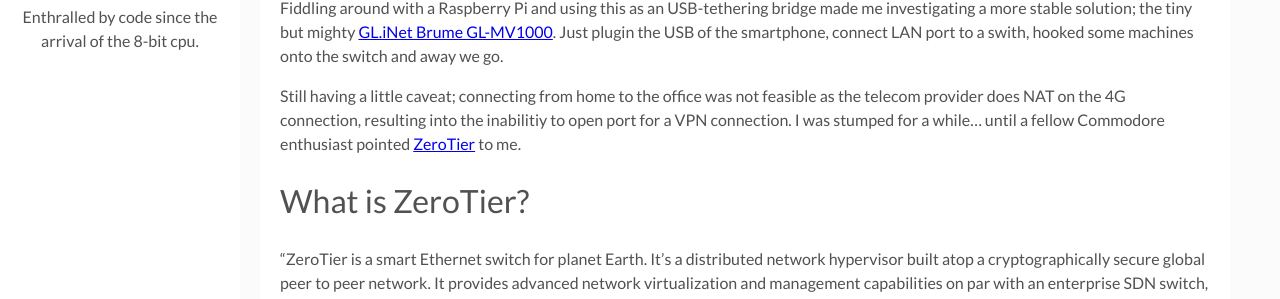
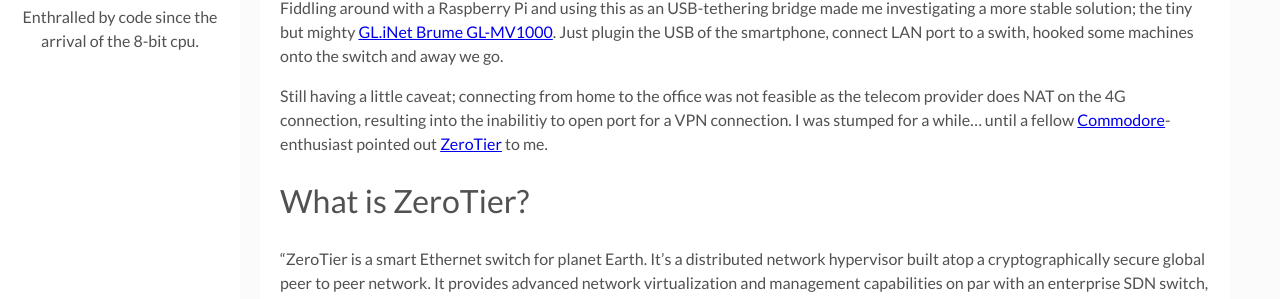
Before and after one commit to berrydejager/code, a Jekyll site: the page built from _posts/2022-04-02-Bye-VPN-Hello-ZeroTier.markdown, in a window 1280 px wide and 900 px high, scrolled down 395 px. Shown: the part 174-473 px from the top of the window. Built offline with Jekyll 4.4.1, drawn with Linux system fonts in a browser that asks for light colours.

Commit message:
Update 2022-04-02-Bye-VPN-Hello-ZeroTier.markdown

```diff
--- a/_posts/2022-04-02-Bye-VPN-Hello-ZeroTier.markdown
+++ b/_posts/2022-04-02-Bye-VPN-Hello-ZeroTier.markdown
@@ -12,7 +12,7 @@
 
 Fiddling around with a Raspberry Pi and using this as an USB-tethering bridge made me investigating a more stable solution; the tiny but mighty [GL.iNet Brume GL-MV1000](https://www.gl-inet.com/products/gl-mv1000/). Just plugin the USB of the smartphone, connect LAN port to a swith, hooked some machines onto the switch and away we go.
 
-Still having a little caveat; connecting from home to the office was not feasible as the telecom provider does NAT on the 4G connection, resulting into the inabilitiy to open port for a VPN connection. I was stumped for a while... until a fellow Commodore enthusiast pointed [ZeroTier](https://www.zerotier.com/) to me.
+Still having a little caveat; connecting from home to the office was not feasible as the telecom provider does NAT on the 4G connection, resulting into the inabilitiy to open port for a VPN connection. I was stumped for a while... until a fellow [Commodore](https://en.wikipedia.org/wiki/Commodore_International)-enthusiast pointed out [ZeroTier](https://www.zerotier.com/) to me.
 
 # What is ZeroTier?
 
```
